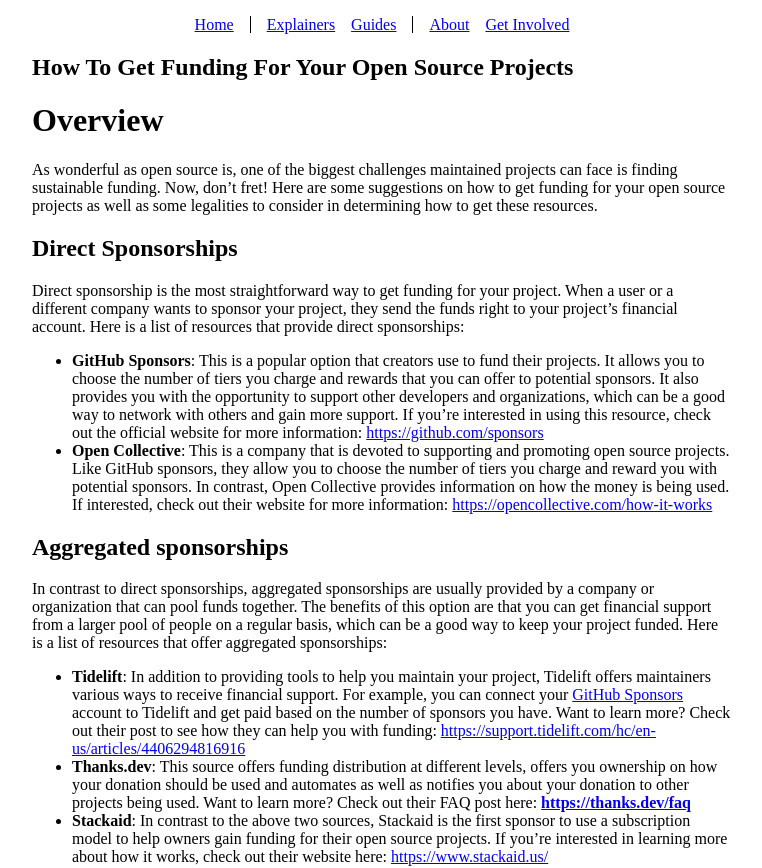
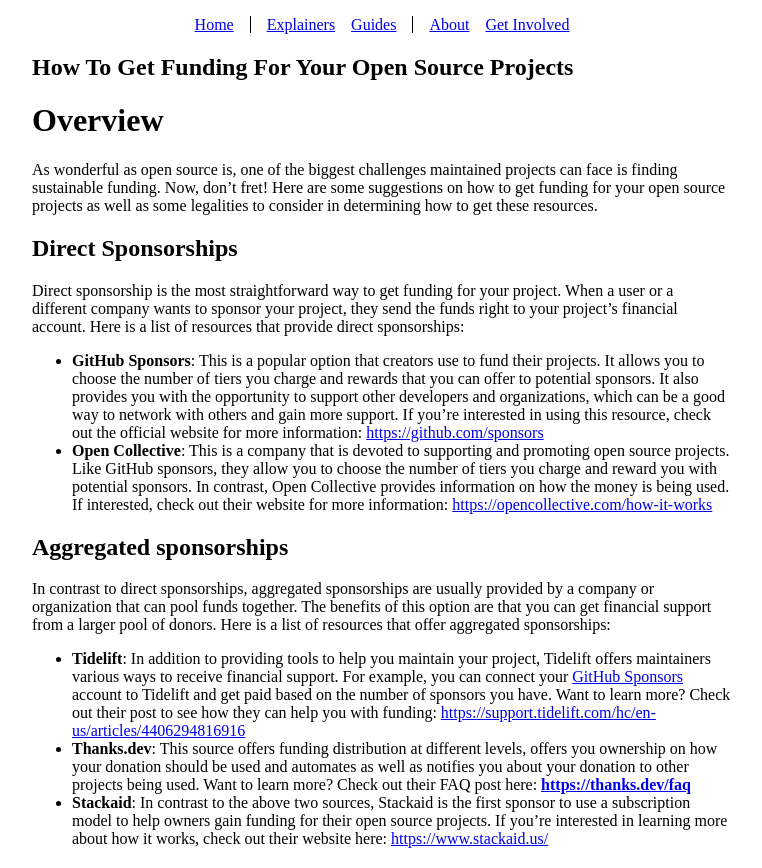
Before and after one commit to OpenContributionsProject/opencontributionssite, a Next.js app: page /guides/how-to-get-funding-for-your-open-source-projects in a window 1280 px wide. Shown: the top 868 px of the page, without its empty margins (258-1020 px from the left). Built offline with nearby package versions, Linux system fonts and the light colour scheme.

Commit message:
Update src/app/guides/how-to-get-funding-for-your-open-source-projects/how-to-get-funding-for-your-open-source-projects.mdx
Co-authored-by: Josh Goldberg ✨ <git@joshuakgoldberg.com>

```diff
--- a/src/app/guides/how-to-get-funding-for-your-open-source-projects/how-to-get-funding-for-your-open-source-projects.mdx
+++ b/src/app/guides/how-to-get-funding-for-your-open-source-projects/how-to-get-funding-for-your-open-source-projects.mdx
@@ -23,7 +23,7 @@
 ## Aggregated sponsorships
 
 In contrast to direct sponsorships, aggregated sponsorships are usually provided by a company or organization that can pool funds together.
-The benefits of this option are that you can get financial support from a larger pool of people on a regular basis, which can be a good way to keep your project funded.
+The benefits of this option are that you can get financial support from a larger pool of donors.
 Here is a list of resources that offer aggregated sponsorships:
 
 - **Tidelift**: In addition to providing tools to help you maintain your project, Tidelift offers maintainers various ways to receive financial support.
```
